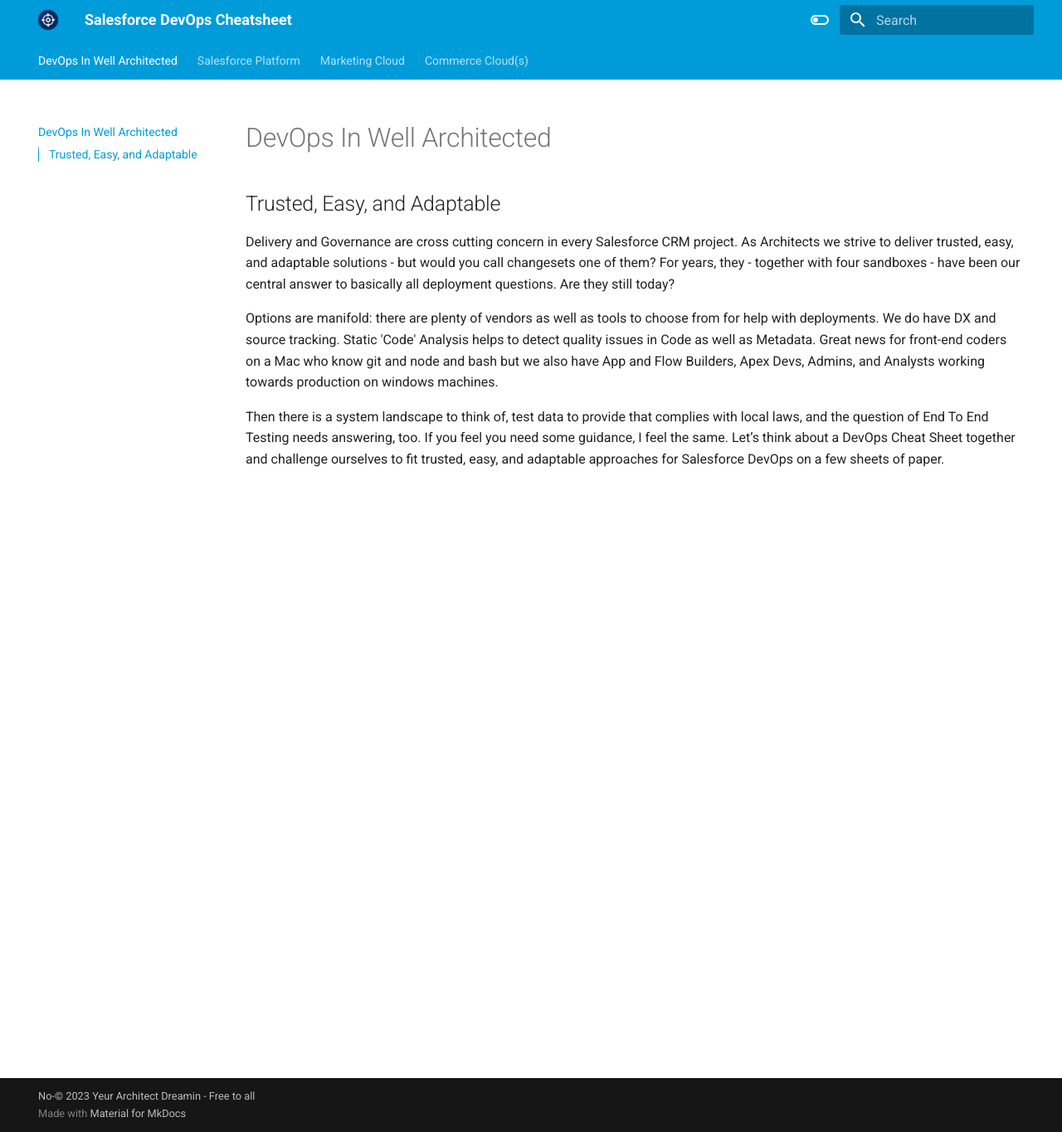
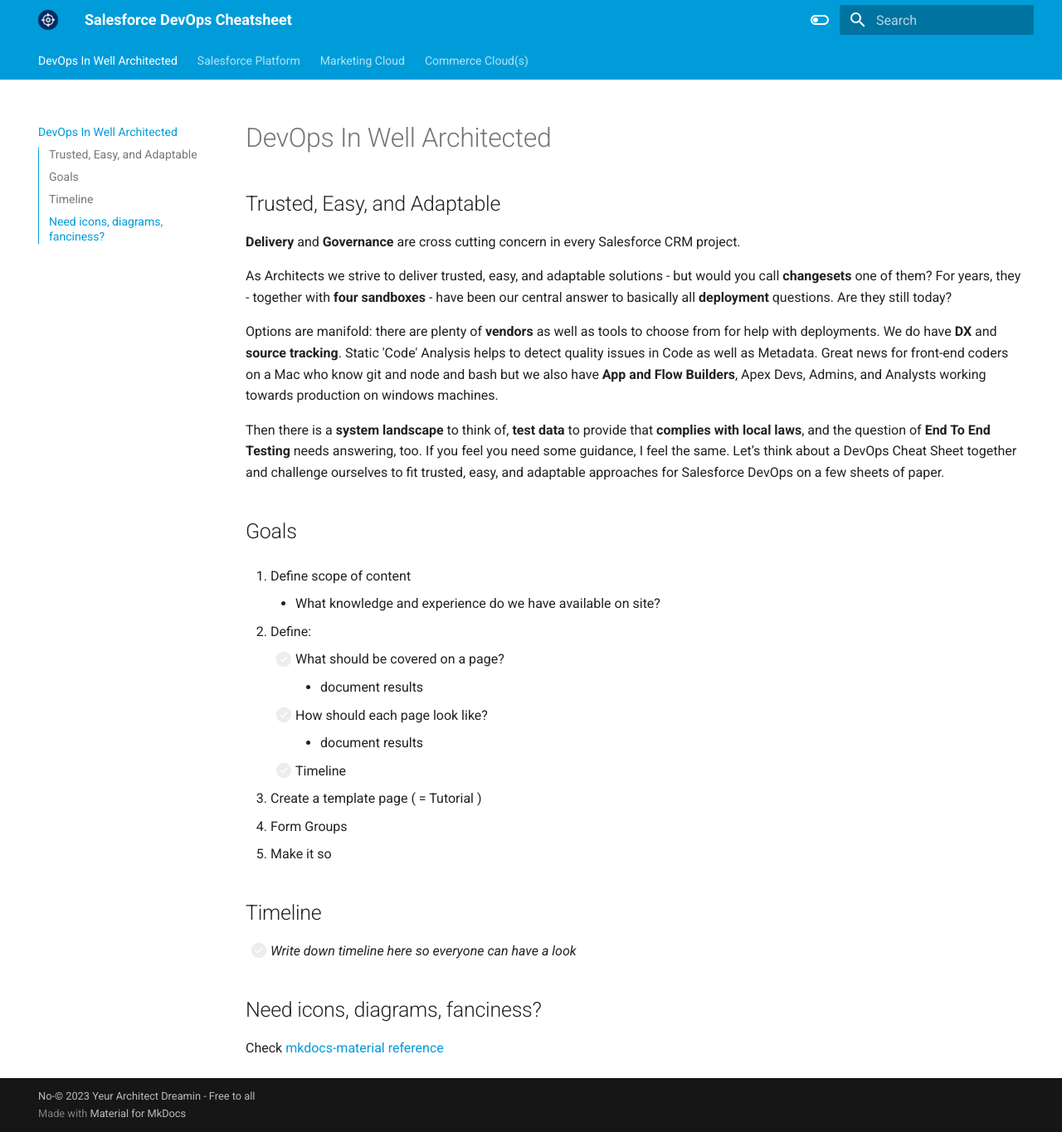
Before and after one commit to Szandor72/yad23-devops-cheatsheet, an MkDocs documentation site: the page built from docs/index.md, in a window 1280 px wide and 1365 px high. Shown: the whole window at 83% size. Built offline with MkDocs 1.6.1 and Material for MkDocs 9.7.7, drawn with Linux system fonts in a browser that asks for light colours.

Commit message:
doc: update Todo list

```diff
--- a/docs/index.md
+++ b/docs/index.md
@@ -2,8 +2,36 @@
 
 ## Trusted, Easy, and Adaptable
 
-Delivery and Governance are cross cutting concern in every Salesforce CRM project. As Architects we strive to deliver trusted, easy, and adaptable solutions - but would you call changesets one of them? For years, they - together with four sandboxes - have been our central answer to basically all deployment questions. Are they still today?
+**Delivery** and **Governance** are cross cutting concern in every Salesforce CRM project.
 
-Options are manifold: there are plenty of vendors as well as tools to choose from for help with deployments. We do have DX and source tracking. Static 'Code' Analysis helps to detect quality issues in Code as well as Metadata. Great news for front-end coders on a Mac who know git and node and bash but we also have App and Flow Builders, Apex Devs, Admins, and Analysts working towards production on windows machines.
+As Architects we strive to deliver trusted, easy, and adaptable solutions - but would you call **changesets** one of them? For years, they - together with **four sandboxes** - have been our central answer to basically all **deployment** questions. Are they still today?
 
-Then there is a system landscape to think of, test data to provide that complies with local laws, and the question of End To End Testing needs answering, too. If you feel you need some guidance, I feel the same. Let’s think about a DevOps Cheat Sheet together and challenge ourselves to fit trusted, easy, and adaptable approaches for Salesforce DevOps on a few sheets of paper.
+Options are manifold: there are plenty of **vendors** as well as tools to choose from for help with deployments. We do have **DX** and **source tracking**. Static 'Code' Analysis helps to detect quality issues in Code as well as Metadata. Great news for front-end coders on a Mac who know git and node and bash but we also have **App and Flow Builders**, Apex Devs, Admins, and Analysts working towards production on windows machines.
+
+Then there is a **system landscape** to think of, **test data** to provide that **complies with local laws**, and the question of **End To End Testing** needs answering, too. If you feel you need some guidance, I feel the same. Let’s think about a DevOps Cheat Sheet together and challenge ourselves to fit trusted, easy, and adaptable approaches for Salesforce DevOps on a few sheets of paper.
+
+## Goals
+
+1. Define scope of content
+
+    - What knowledge and experience do we have available on site?
+
+2. Define:
+
+    - [ ] What should be covered on a page?
+        - document results
+    - [ ] How should each page look like?
+        - document results
+    - [ ] Timeline
+
+3. Create a template page ( = Tutorial )
+4. Form Groups
+5. Make it so
+
+## Timeline
+
+- [ ] _Write down timeline here so everyone can have a look_
+
+## Need icons, diagrams, fanciness?
+
+Check [mkdocs-material reference](https://squidfunk.github.io/mkdocs-material/reference/)
--- a/mkdocs.yml
+++ b/mkdocs.yml
@@ -34,6 +34,9 @@
 extra_css:
   - stylesheets/extra.css
 
+plugins:
+  - search
+
 markdown_extensions:
   - pymdownx.highlight:
       anchor_linenums: true
@@ -54,6 +57,9 @@
   - pymdownx.emoji:
       emoji_index: !!python/name:materialx.emoji.twemoji
       emoji_generator: !!python/name:materialx.emoji.to_svg
+  - def_list
+  - pymdownx.tasklist:
+      custom_checkbox: true
 
 copyright: |
   No-&copy; 2023 <a href="https://github.com/Szandor72/yad23-devops-cheatsheet/blob/main/LICENSE"  target="_blank" rel="noopener">Yeur Architect Dreamin - Free to all</a>
```
